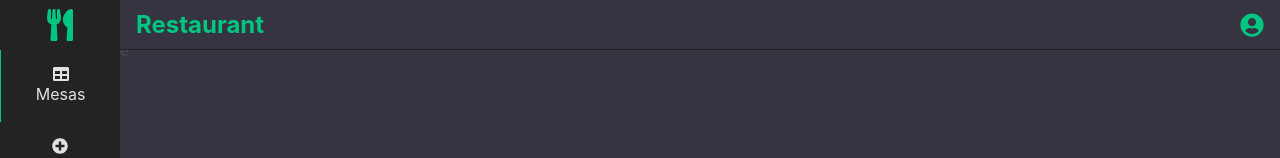
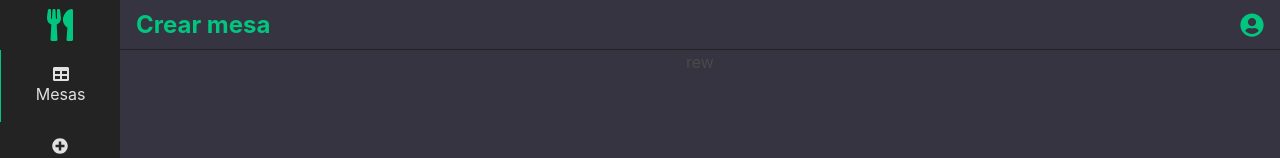
Before and after one commit to devCharles/react-restaurant, a React (Create React App) app in the folder webapp/: page /restaurant/add-table in a window 1280 px wide. Shown: the top 158 px of the page. Built offline with nearby package versions, Linux system fonts and the light colour scheme.

Commit message:
ui actions

```diff
--- a/webapp/src/components/AddTable/index.js
+++ b/webapp/src/components/AddTable/index.js
@@ -1,15 +1,35 @@
 import React, { Component } from 'react'
+import { connect } from 'react-redux'
+import { bindActionCreators } from 'redux'
+
+import uiActions from '../../redux/actions/ui'
 
 class AddTable extends Component {
+  componentDidMount () {
+    this.props.setSectionName('Crear mesa')
+  }
+
   render () {
     return (
-      <section>
-        <div className='columns'>
-          fre
+      <section className='columns is-centered has-text-centered'>
+        <div className='column '>
+          rew
         </div>
       </section>
     )
   }
 }
 
-export default AddTable
+function mapStateToProps (state) {
+  return {
+    tables: state.table.existing
+  }
+}
+
+function mapDispatchToProps (dispatch) {
+  return {
+    setSectionName: bindActionCreators(uiActions.setSectionName, dispatch)
+  }
+}
+
+export default connect(mapStateToProps, mapDispatchToProps)(AddTable)
--- a/webapp/src/components/TablesList/index.js
+++ b/webapp/src/components/TablesList/index.js
@@ -4,6 +4,7 @@ import { connect } from 'react-redux'
 import { bindActionCreators } from 'redux'
 
 import { getTables } from '../../redux/actions/table'
+import uiActions from '../../redux/actions/ui'
 
 import Table from '../Table'
 import styleModule from './TablesList.module.css'
@@ -21,6 +22,7 @@ class TableList extends Component {
 
   componentDidMount () {
     this.props.getTables()
+    this.props.setSectionName('Mesas')
   }
 
   onSelectTable (tableName) {
@@ -40,7 +42,7 @@ class TableList extends Component {
   render () {
     const { tables } = this.props
     return (
-      <section className={styles('', 'tables-container')}>
+      <section className={styles('tables-container')}>
         <div className={styles('columns', 'is-multiline', 'tables-columns')}>
           {tables.map(table => (
             <Table
@@ -63,7 +65,8 @@ function mapStateToProps (state) {
 
 function mapDispatchToProps (dispatch) {
   return {
-    getTables: bindActionCreators(getTables, dispatch)
+    getTables: bindActionCreators(getTables, dispatch),
+    setSectionName: bindActionCreators(uiActions.setSectionName, dispatch)
   }
 }
 
--- /dev/null
+++ b/webapp/src/redux/actions/ui.js
@@ -0,0 +1,15 @@
+
+import { createActions } from 'redux-actions'
+
+export const SET_SECTION_NAME = 'GET_TABLE'
+
+/* action creators */
+const actions = createActions({
+  SET_SECTION_NAME: undefined
+})
+
+// export const setSectionName = () => async dispatch => {
+//   return dispatch(actions.setSectionName(allTables))
+// }
+
+export default actions
--- a/webapp/src/redux/reducers/index.js
+++ b/webapp/src/redux/reducers/index.js
@@ -3,8 +3,10 @@ import { combineReducers } from 'redux'
 
 import table from './tables'
 import order from './orders'
+import ui from './ui'
 
 export default combineReducers({
   table,
-  order
+  order,
+  ui
 })
--- /dev/null
+++ b/webapp/src/redux/reducers/ui.js
@@ -0,0 +1,13 @@
+
+import { handleActions } from 'redux-actions'
+
+const initialState = {
+  user: '',
+  sectionName: 'Mesas'
+}
+
+export default handleActions({
+  SET_SECTION_NAME: (state, { payload = '' }) => {
+    return { ...state, sectionName: payload }
+  }
+}, initialState)
--- a/webapp/src/views/Admin/index.js
+++ b/webapp/src/views/Admin/index.js
@@ -3,6 +3,7 @@ import React, { Component } from 'react'
 import classNames from 'classnames/bind'
 import { Switch, Route, Redirect } from 'react-router-dom'
 import { FontAwesomeIcon } from '@fortawesome/react-fontawesome'
+import { connect } from 'react-redux'
 
 import styleModule from './Admin.module.css'
 
@@ -20,7 +21,7 @@ class Admin extends Component {
         <Menu />
         <section className={styles('content')}>
           <header className={styles('header')}>
-            <span> Restaurant </span>
+            <span> { this.props.sectionName } </span>
             <FontAwesomeIcon icon={['fas', 'user-circle']} />
           </header>
           <main className={styles('main')} >
@@ -38,4 +39,10 @@ class Admin extends Component {
   }
 }
 
-export default Admin
+function mapStateToProps (state) {
+  return {
+    sectionName: state.ui.sectionName
+  }
+}
+
+export default connect(mapStateToProps)(Admin)
```
